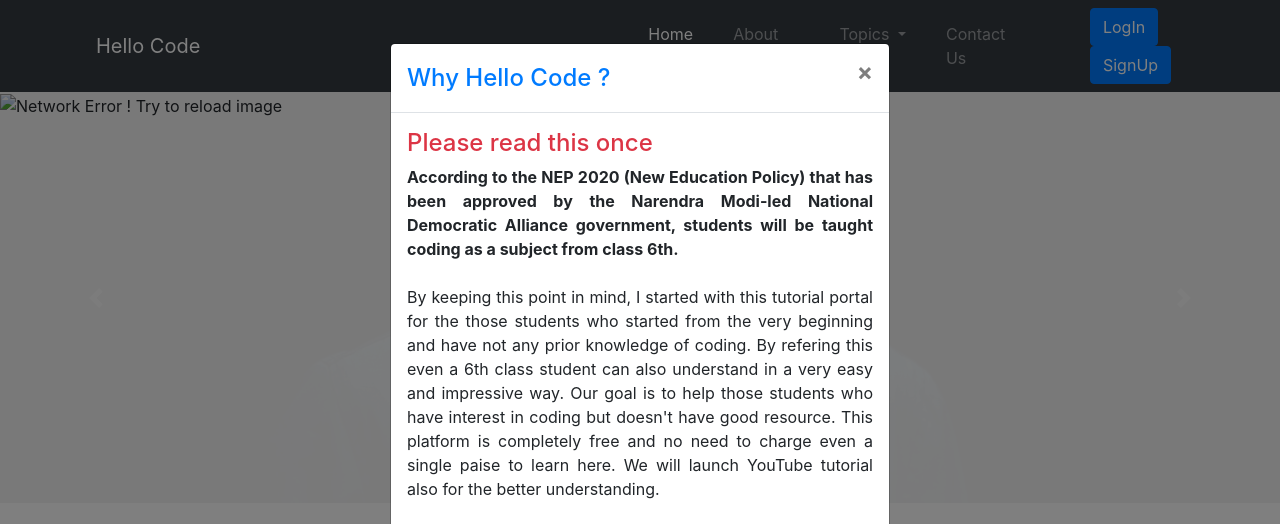
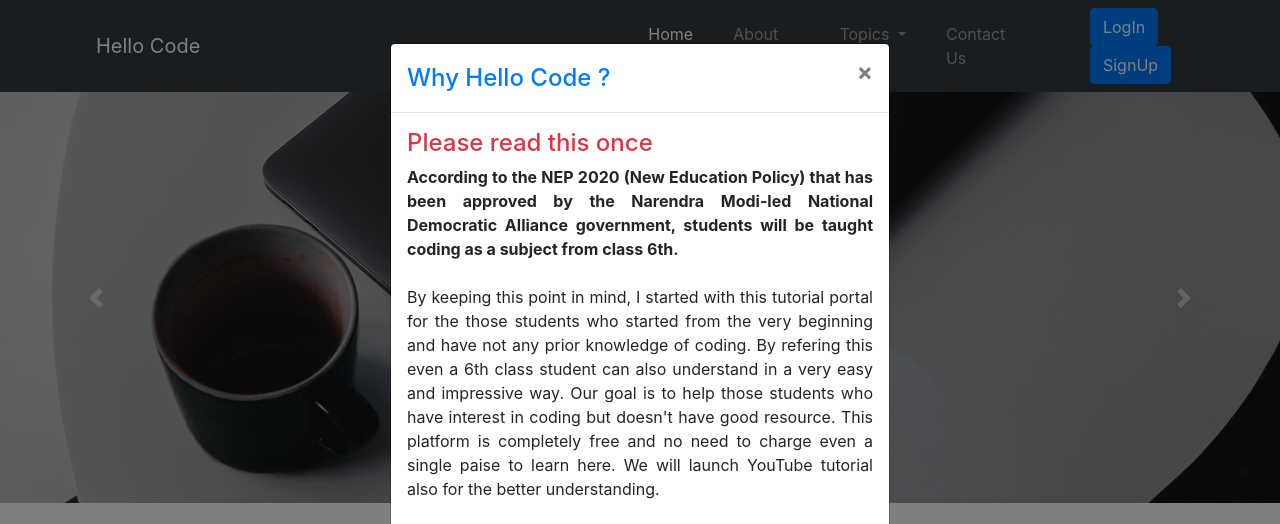
Before and after one commit to Skr99/HelloCode, a plain HTML site: page index.html in a window 1280 px wide. Shown: the top 524 px of the page. Drawn offline with nearby package versions, Linux system fonts and the light colour scheme; the site is published under a folder, as on GitHub Pages, so addresses that start at the root find nothing.

Commit message:
Update index.html

```diff
--- a/index.html
+++ b/index.html
@@ -192,7 +192,7 @@
             </ol>
             <div class="carousel-inner">
                 <div class="carousel-item active">
-                    <img src="/images/2.jpg" class="img-fluid" width="1400" height="450"
+                    <img src="images/2.jpg" class="img-fluid" width="1400" height="450"
                         class="d-block w-100" alt="Network Error ! Try to reload image">
                     <div class="carousel-caption d-none d-sm-block">
                         <h2>Welcome to Hello Code !</h2>
```
